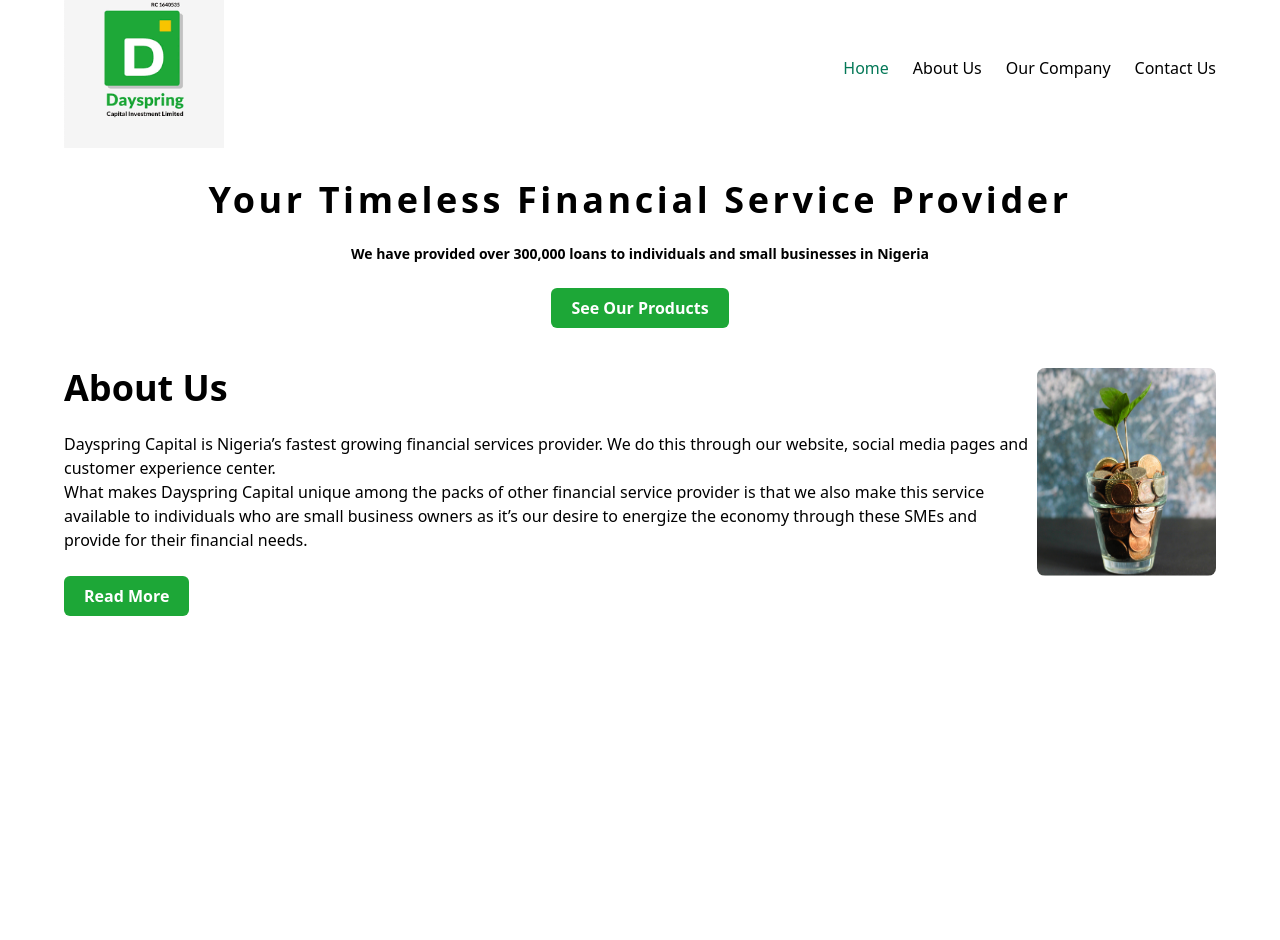
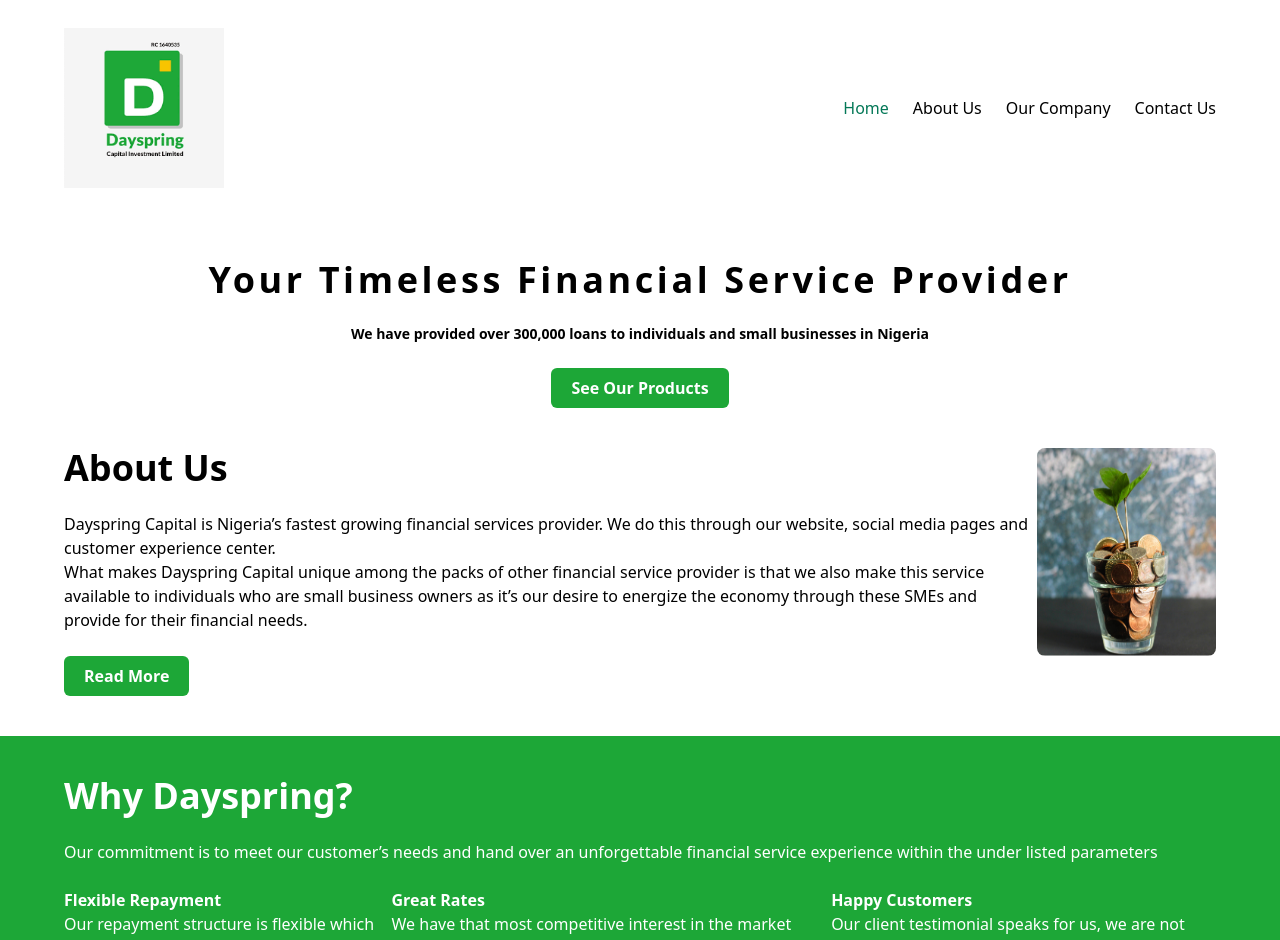
Before and after one commit to ayomideEnoch/dayspring, a Vue app: page / in a window 1280 px wide. Shown: the part 124-1064 px from the top of the page. Before the commit the page ends 800 px from the top, so only its background shows below. Built offline with nearby package versions, Linux system fonts and the light colour scheme.

Commit message:
next commit

```diff
--- a/src/App.vue
+++ b/src/App.vue
@@ -1,6 +1,6 @@
 <template>
   <div
-    class="w-full h-full min-h-screen flex justify-center overflow-y-auto pt-10 px-16"
+    class="w-full h-full min-h-screen flex justify-center overflow-y-auto"
     style="background: #ffffff"
   >
     <router-view></router-view>
--- a/src/views/Home.vue
+++ b/src/views/Home.vue
@@ -1,6 +1,6 @@
 <template>
   <div>
-    <section class="flex justify-center text-sm">
+    <section class="pt-10 px-16 flex justify-center text-sm">
       <div class="space-x-2 font-medium">
         <a
           href="tel:+234 814
@@ -48,7 +48,9 @@
         ></a>
       </div>
     </section>
-    <section class="flex justify-between items-center text-semibold font-medium my-8">
+    <section
+      class="pt-10 px-16 flex justify-between items-center text-semibold font-medium my-8"
+    >
       <div><img class="w-40 h-40" src="../assets/logo.png" alt="Dayspring Logo" /></div>
       <div class="space-x-6">
         <span class="text-green-700 cursor-pointer">Home</span>
@@ -58,7 +60,7 @@
         <span class="cursor-pointer">Contact Us</span>
       </div>
     </section>
-    <section class="w-full text-center space-y-6">
+    <section class="pt-10 px-16 w-full text-center space-y-6">
       <p class="text-4xl font-extrabold tracking-widest">
         Your Timeless Financial Service Provider
       </p>
@@ -72,7 +74,7 @@
         See Our Products
       </button>
     </section>
-    <section class="w-full md:flex justify-between pt-10">
+    <section class="pt-10 px-16 w-full md:flex justify-between">
       <div class="space-y-6">
         <p class="text-4xl font-extrabold">About Us</p>
         <p>
@@ -91,7 +93,6 @@
           Read More
         </button>
       </div>
-      <!-- <div class=""></div> -->
       <div class="">
         <img
           class="w-96 md:h-52 h-full rounded-lg"
@@ -100,6 +101,39 @@
         />
       </div>
     </section>
+    <section class="pt-10 px-16 mt-10 space-y-6 text-white" style="background: #1da737">
+      <p class="text-4xl font-extrabold">Why Dayspring?</p>
+      <p>
+        Our commitment is to meet our customer’s needs and hand over an unforgettable
+        financial service experience within the under listed parameters
+      </p>
+      <div class="md:flex justify-between block">
+        <div>
+          <i></i>
+          <p class="font-extrabold">Flexible Repayment</p>
+          <p>
+            Our repayment structure is flexible which means you don’t have to break the
+            bank to payback
+          </p>
+        </div>
+        <div>
+          <i></i>
+          <p class="font-extrabold">Great Rates</p>
+          <p>
+            We have that most competitive interest in the market which makes us top choice
+            when it comes to personal and SME lending.
+          </p>
+        </div>
+        <div>
+          <i></i>
+          <p class="font-extrabold">Happy Customers</p>
+          <p>
+            Our client testimonial speaks for us, we are not just a credit company we are
+            our customer's success partners.
+          </p>
+        </div>
+      </div>
+    </section>
   </div>
 </template>
 
```
